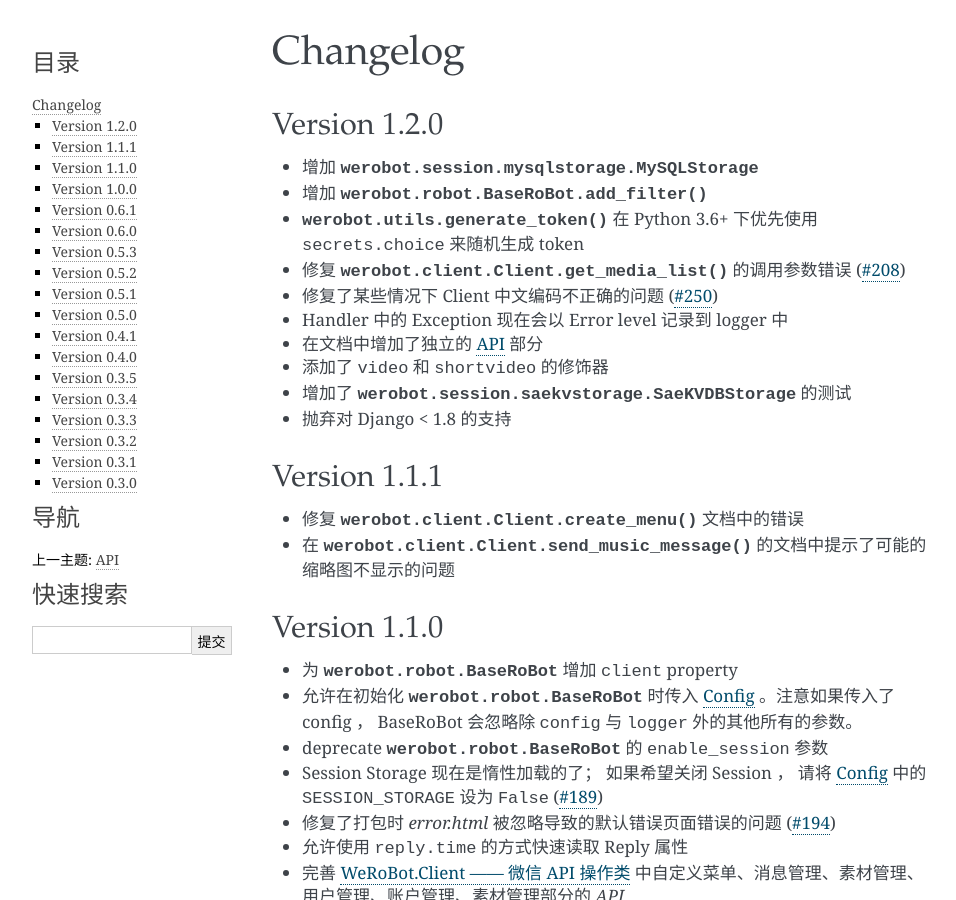
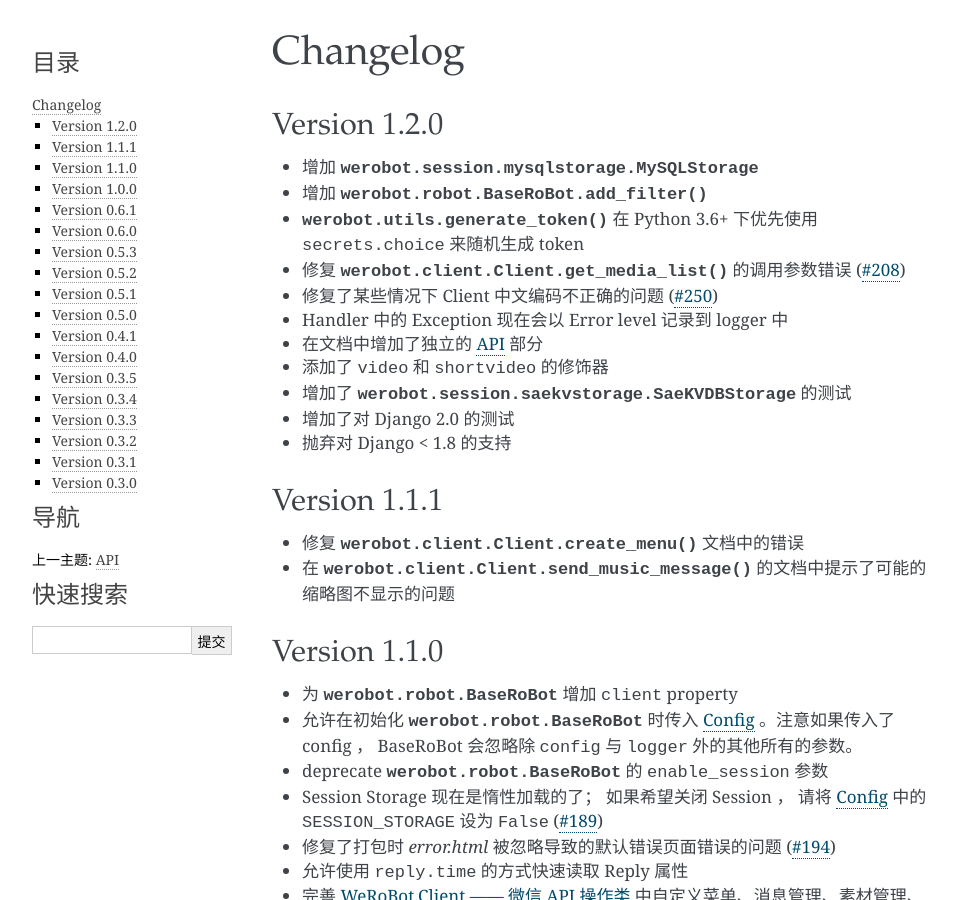
Before and after one commit to offu/WeRoBot, a Sphinx documentation site: the page built from docs/changelog.rst, in a window 1280 px wide and 900 px high. Shown: the whole window, without its empty margins (148-1104 px from the left). Built offline with Sphinx 7.4.7, drawn with Linux system fonts in a browser that asks for light colours; the version number could not be read and is left out.

Commit message:
run tests for django 2.0

```diff
--- a/docs/changelog.rst
+++ b/docs/changelog.rst
@@ -12,6 +12,7 @@
 + 在文档中增加了独立的 :doc:`api` 部分
 + 添加了 ``video`` 和 ``shortvideo`` 的修饰器
 + 增加了 :class:`werobot.session.saekvstorage.SaeKVDBStorage` 的测试
++ 增加了对 Django 2.0 的测试
 + 抛弃对 Django < 1.8 的支持
 
 Version 1.1.1
```
Also changed, not shown: 2 other files.
